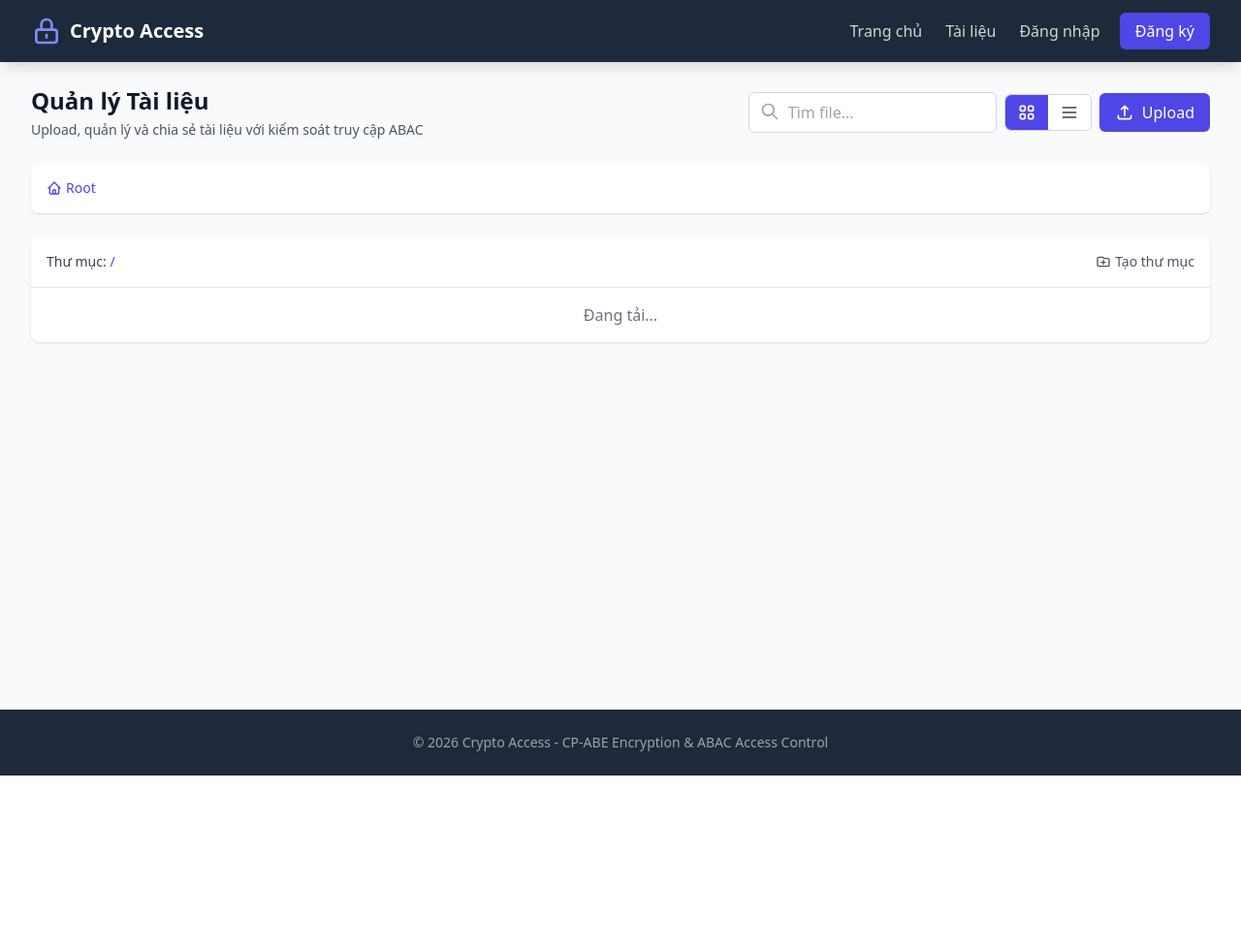
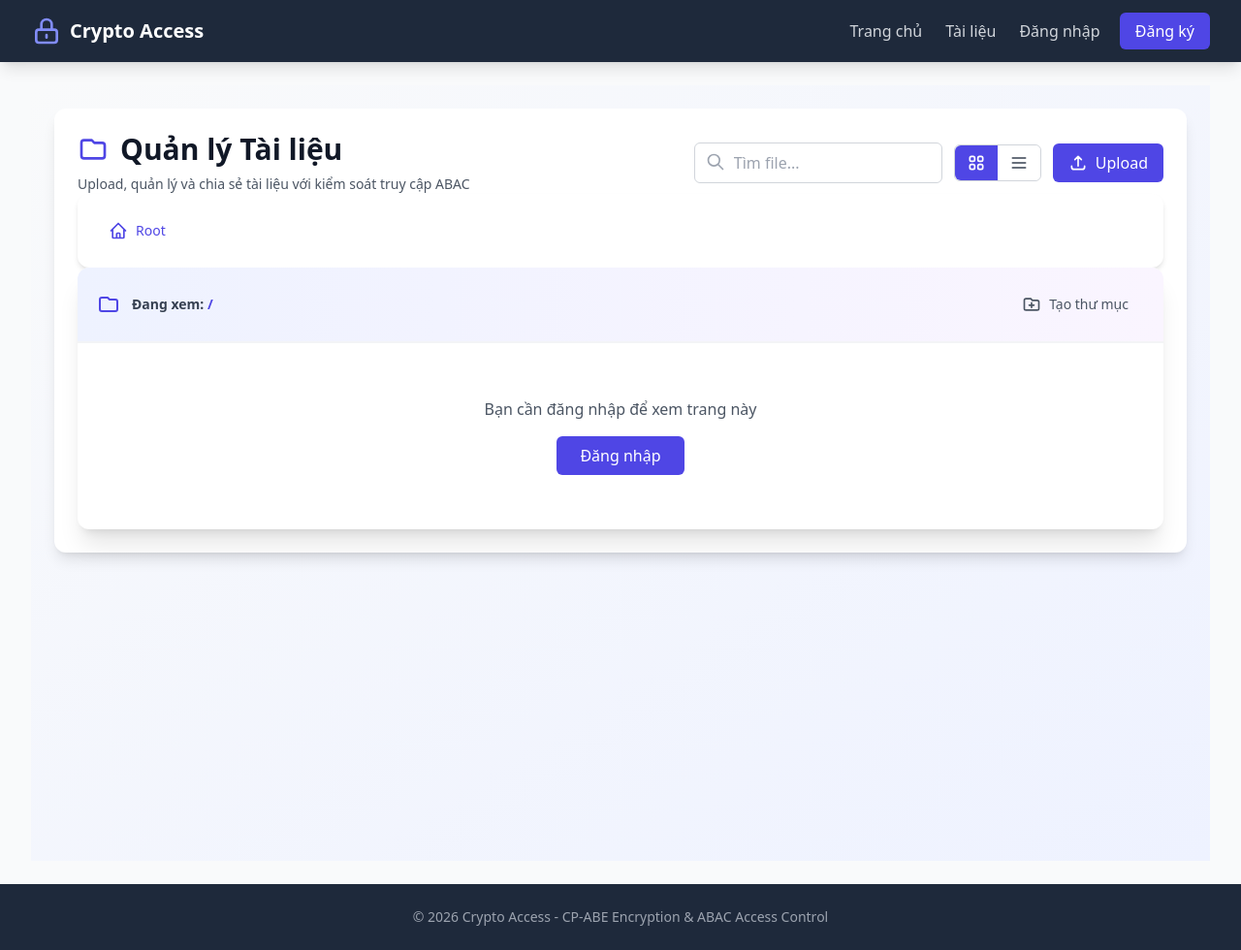
Before and after one commit to WanThinnn/Cloud-Policy-Crypto-Access, a Django app: page /manage/files/ in a window 1280 px wide. Shown: the whole page at 97% size. Before the commit the page ends 800 px from the top, so only its background shows below. Run offline with Django 5.2, Linux system fonts and the light colour scheme; some libraries are stand-ins or nearby versions.

Commit message:
Enhance document management UI with animations and improved styling
- Added fade-in animation for file items to enhance user experience.
- Updated layout with a gradient background and improved header styling.
- Enhanced breadcrumb navigation and button styles for better accessibility.
- Improved files container with a more visually appealing design and responsive grid layout.

```diff
--- a/src/static/js/files-manager.js
+++ b/src/static/js/files-manager.js
@@ -1,4 +1,11 @@
 // Files Manager - Advanced File Management System
+(function () {
+    'use strict';
+
+    // Prevent double loading
+    if (window.filesManagerLoaded) return;
+    window.filesManagerLoaded = true;
+
     const API_BASE = '/api/storage/';
     let currentPath = '';
     let currentView = 'grid'; // grid or list
@@ -43,8 +50,9 @@ function setupEventListeners() {
 
         // Drag & Drop
         const dropZone = document.getElementById('drop-zone');
-    const filesContainer = document.querySelector('.bg-white.shadow.rounded-lg');
+        const filesContainer = document.getElementById('files-container');
 
+        if (filesContainer) {
             ['dragenter', 'dragover', 'dragleave', 'drop'].forEach(eventName => {
                 filesContainer.addEventListener(eventName, preventDefaults, false);
                 document.body.addEventListener(eventName, preventDefaults, false);
@@ -52,9 +60,10 @@ function setupEventListeners() {
 
             ['dragenter', 'dragover'].forEach(eventName => {
                 filesContainer.addEventListener(eventName, () => {
-            dropZone.classList.remove('hidden');
+                    if (dropZone) dropZone.classList.remove('hidden');
                 }, false);
             });
+        }
 
         ['dragleave', 'drop'].forEach(eventName => {
             dropZone.addEventListener(eventName, () => {
@@ -95,7 +104,9 @@ async function loadFolder(path = '') {
 
         try {
             showLoading();
-        const response = await fetch(`${API_BASE}files/browse/?path=${encodeURIComponent(path)}`, { headers });
+            const url = `${API_BASE}files/browse/?path=${encodeURIComponent(path)}&bucket=documents`;
+            console.log('Loading folder:', url);
+            const response = await fetch(url, { headers });
 
             if (!response.ok) {
                 throw new Error('Failed to load files');
@@ -158,11 +169,18 @@ function renderGridView(files) {
             const isFolder = file.type === 'folder' || file.name.endsWith('/');
             const icon = isFolder ? getFolderIcon() : getFileIcon(file.name);
             const name = file.name.replace(/\/$/, '');
-        const filePath = file.path || name;
-        const fileId = btoa(filePath); // base64 encode for ID
+            // Fix: Use correct path construction
+            let filePath;
+            if (isFolder) {
+                // For folders, construct the full path
+                filePath = currentPath ? `${currentPath}/${name}` : name;
+            } else {
+                // For files, use the provided path or construct it
+                filePath = file.path || (currentPath ? `${currentPath}/${name}` : name);
+            }
 
             return `
-            <div class="file-item group relative p-4 border-2 rounded-lg hover:border-indigo-300 hover:shadow-md transition cursor-pointer ${selectedFiles.has(filePath) ? 'border-indigo-500 bg-indigo-50' : 'border-gray-200'}"
+            <div class="file-item group relative p-6 bg-white border-2 rounded-xl hover:border-indigo-400 hover:shadow-lg hover:scale-105 transition-all duration-200 cursor-pointer ${selectedFiles.has(filePath) ? 'border-indigo-500 bg-indigo-50 shadow-md' : 'border-gray-200'}"
                 data-path="${filePath}"
                 data-type="${isFolder ? 'folder' : 'file'}"
                 onclick="handleFileClick('${filePath}', ${isFolder}, event)"
@@ -170,35 +188,58 @@ function renderGridView(files) {
 
                 <!-- Checkbox for bulk selection -->
                 ${!isFolder ? `
-                <div class="absolute top-2 left-2 opacity-0 group-hover:opacity-100 transition-opacity">
+                <div class="absolute top-3 left-3 opacity-0 group-hover:opacity-100 transition-opacity z-10">
                     <input type="checkbox"
-                        class="file-checkbox w-4 h-4 text-indigo-600 rounded"
+                        class="file-checkbox w-5 h-5 text-indigo-600 rounded border-2 border-gray-300 focus:ring-2 focus:ring-indigo-500"
                         onchange="toggleSelection('${filePath}')"
                         onclick="event.stopPropagation()"
                         ${selectedFiles.has(filePath) ? 'checked' : ''}>
                 </div>` : ''}
 
+                <!-- Folder Badge -->
+                ${isFolder ? `
+                <div class="absolute top-3 right-3 bg-yellow-100 text-yellow-800 text-xs font-semibold px-2 py-1 rounded-full">
+                    Thư mục
+                </div>` : ''}
+
                 <!-- File Icon -->
-                <div class="text-5xl mb-3 text-center">${icon}</div>
+                <div class="text-6xl mb-4 text-center flex items-center justify-center h-20">${icon}</div>
 
                 <!-- File Name -->
-                <p class="text-sm font-medium text-gray-900 truncate text-center mb-1" title="${name}">${name}</p>
+                <p class="text-sm font-semibold text-gray-900 truncate text-center mb-2 px-2" title="${name}">${name}</p>
 
-                <!-- File Size -->
-                ${file.size ? `<p class="text-xs text-gray-500 text-center">${formatSize(file.size)}</p>` : ''}
+                <!-- File Info -->
+                <div class="text-center space-y-1">
+                    ${file.size ? `<p class="text-xs text-gray-500"><span class="font-medium">Kích thước:</span> ${formatSize(file.size)}</p>` : ''}
+                    ${isFolder ? `<p class="text-xs text-yellow-600 font-medium">📁 Click để mở</p>` : ''}
+                </div>
 
                 <!-- Quick Actions (visible on hover) -->
                 ${!isFolder ? `
-                <div class="absolute bottom-2 right-2 opacity-0 group-hover:opacity-100 transition-opacity flex gap-1">
+                <div class="absolute bottom-3 right-3 opacity-0 group-hover:opacity-100 transition-all flex gap-2">
                     <button onclick="previewFile('${filePath}', event)"
-                        class="p-1.5 bg-white rounded-full shadow-md hover:bg-indigo-50"
+                        class="p-2 bg-indigo-600 text-white rounded-lg shadow-lg hover:bg-indigo-700 transform hover:scale-110 transition-all"
                         title="Xem trước">
-                        <svg class="w-4 h-4 text-indigo-600" fill="none" stroke="currentColor" viewBox="0 0 24 24">
+                        <svg class="w-5 h-5" fill="none" stroke="currentColor" viewBox="0 0 24 24">
                             <path stroke-linecap="round" stroke-linejoin="round" stroke-width="2" d="M15 12a3 3 0 11-6 0 3 3 0 016 0z"/>
                             <path stroke-linecap="round" stroke-linejoin="round" stroke-width="2" d="M2.458 12C3.732 7.943 7.523 5 12 5c4.478 0 8.268 2.943 9.542 7-1.274 4.057-5.064 7-9.542 7-4.477 0-8.268-2.943-9.542-7z"/>
                         </svg>
                     </button>
-                </div>` : ''}
+                    <button onclick="downloadFile('${filePath}', event)"
+                        class="p-2 bg-green-600 text-white rounded-lg shadow-lg hover:bg-green-700 transform hover:scale-110 transition-all"
+                        title="Download">
+                        <svg class="w-5 h-5" fill="none" stroke="currentColor" viewBox="0 0 24 24">
+                            <path stroke-linecap="round" stroke-linejoin="round" stroke-width="2" d="M4 16v1a3 3 0 003 3h10a3 3 0 003-3v-1m-4-4l-4 4m0 0l-4-4m4 4V4"/>
+                        </svg>
+                    </button>
+                </div>` : `
+                <div class="absolute bottom-3 right-3 opacity-0 group-hover:opacity-100 transition-all">
+                    <div class="p-2 bg-yellow-500 text-white rounded-lg shadow-lg">
+                        <svg class="w-5 h-5" fill="none" stroke="currentColor" viewBox="0 0 24 24">
+                            <path stroke-linecap="round" stroke-linejoin="round" stroke-width="2" d="M9 5l7 7-7 7"/>
+                        </svg>
+                    </div>
+                </div>`}
             </div>
         `;
         }).join('');
@@ -213,7 +254,13 @@ function renderListView(files) {
             const isFolder = file.type === 'folder' || file.name.endsWith('/');
             const icon = isFolder ? getFolderIcon() : getFileIcon(file.name);
             const name = file.name.replace(/\/$/, '');
-        const filePath = file.path || name;
+            // Fix: Use correct path construction
+            let filePath;
+            if (isFolder) {
+                filePath = currentPath ? `${currentPath}/${name}` : name;
+            } else {
+                filePath = file.path || (currentPath ? `${currentPath}/${name}` : name);
+            }
 
             return `
             <div class="file-item flex items-center justify-between p-3 hover:bg-gray-50 cursor-pointer ${selectedFiles.has(filePath) ? 'bg-indigo-50' : ''}"
@@ -351,18 +398,20 @@ async function downloadFile(filePath, event) {
 
         try {
             showAlert('Đang tải file...', 'info');
-        const url = `${API_BASE}files/download_by_path/?path=${encodeURIComponent(filePath)}`;
+            const url = `${API_BASE}files/download_by_path/?path=${encodeURIComponent(filePath)}&bucket=documents`;
 
+            console.log('Downloading from:', url);
             const response = await fetch(url, { headers });
 
             if (response.status === 403) {
-            const error = await response.json();
+                const error = await response.json().catch(() => ({ error: 'Access denied' }));
                 showAlert('🚫 ' + (error.error || 'Bạn không có quyền download file này'), 'error');
                 return;
             }
 
             if (!response.ok) {
-            throw new Error('Download failed');
+                const errorData = await response.json().catch(() => ({ error: response.statusText }));
+                throw new Error(errorData.error || 'Download failed');
             }
 
             const contentDisposition = response.headers.get('Content-Disposition');
@@ -410,11 +459,12 @@ async function previewFile(filePath, event) {
         </div>`;
 
         try {
-        const url = `${API_BASE}files/download_by_path/?path=${encodeURIComponent(filePath)}`;
+            const url = `${API_BASE}files/download_by_path/?path=${encodeURIComponent(filePath)}&bucket=documents`;
+            console.log('Previewing file:', url);
             const response = await fetch(url, { headers });
 
             if (response.status === 403) {
-            const error = await response.json();
+                const error = await response.json().catch(() => ({ error: 'Access denied' }));
                 content.innerHTML = `
                 <div class="text-center py-12">
                     <svg class="mx-auto h-16 w-16 text-red-400" fill="none" stroke="currentColor" viewBox="0 0 24 24">
@@ -427,7 +477,9 @@ async function previewFile(filePath, event) {
             }
 
             if (!response.ok) {
-            throw new Error('Failed to load file');
+                const errorData = await response.json().catch(() => ({ error: response.statusText }));
+                console.error('Preview error:', errorData);
+                throw new Error(errorData.error || 'Failed to load file');
             }
 
             // Handle different file types
@@ -584,7 +636,9 @@ function closeUploadModal() {
 
     async function loadFolderList() {
         try {
-        const response = await fetch(`${API_BASE}files/browse/?path=`, { headers });
+            const url = `${API_BASE}files/browse/?path=&bucket=documents`;
+            console.log('Loading folder list:', url);
+            const response = await fetch(url, { headers });
             if (!response.ok) throw new Error('Failed to load folders');
 
             const data = await response.json();
@@ -634,6 +688,9 @@ async function handleUpload(e) {
         formData.append('file', file);
         formData.append('bucket_name', 'documents');
         formData.append('file_path', folder ? `${folder}/${file.name}` : file.name);
+        formData.append('is_public', 'false');
+
+        console.log('Uploading file:', file.name, 'to path:', folder ? `${folder}/${file.name}` : file.name);
 
         try {
             // Show progress bar
@@ -666,18 +723,24 @@ async function handleUpload(e) {
             progressBar.style.width = '100%';
             progressText.textContent = '100%';
 
+            console.log('Upload response status:', response.status);
+
             if (response.status === 403) {
-            const err = await response.json();
+                const err = await response.json().catch(() => ({ error: 'Access denied' }));
                 showAlert('🚫 ' + (err.error || 'Bạn không có quyền upload file'), 'error');
+                console.error('Upload forbidden:', err);
                 return;
             }
 
             if (response.ok) {
+                const result = await response.json();
+                console.log('Upload successful:', result);
                 showAlert('✅ Upload thành công!', 'success');
                 closeUploadModal();
                 loadFolder(currentPath);
             } else {
                 const err = await response.json().catch(() => ({ error: 'Upload thất bại' }));
+                console.error('Upload error:', err);
                 showAlert('❌ ' + (err.error || err.detail || 'Upload thất bại'), 'error');
             }
 
@@ -795,3 +858,23 @@ function createFolder() {
 
         showAlert('Chức năng tạo thư mục sẽ được implement sau', 'info');
     }
+
+    // ============= EXPOSE TO GLOBAL SCOPE =============
+    window.loadFolder = loadFolder;
+    window.handleFileClick = handleFileClick;
+    window.previewFile = previewFile;
+    window.downloadFile = downloadFile;
+    window.toggleSelection = toggleSelection;
+    window.clearSelection = clearSelection;
+    window.bulkDownload = bulkDownload;
+    window.bulkDelete = bulkDelete;
+    window.refreshFolders = refreshFolders;
+    window.closePreview = closePreview;
+    window.downloadFromPreview = downloadFromPreview;
+    window.contextAction = contextAction;
+    // Stub for createFolder helper
+    window.createFolder = function () {
+        showAlert('Tính năng tạo thư mục đang phát triển', 'info');
+    };
+
+})(); // End of IIFE
--- a/src/templates/documents/files.html
+++ b/src/templates/documents/files.html
@@ -3,14 +3,35 @@
 {% block title %}Quản lý Tài liệu - Document Management{% endblock %}
 
 {% block content %}
-<div class="space-y-6">
+<style>
+    @keyframes fadeIn {
+        from { opacity: 0; transform: translateY(10px); }
+        to { opacity: 1; transform: translateY(0); }
+    }
+
+    .file-item {
+        animation: fadeIn 0.3s ease-out;
+    }
+
+    .file-item:hover {
+        animation: none;
+    }
+</style>
+
+<div class="space-y-6 bg-gradient-to-br from-gray-50 to-indigo-50 min-h-screen p-6">
     <!-- Header với Search và View Toggle -->
-    <div class="flex flex-col md:flex-row md:justify-between md:items-center gap-4">
-        <div>
-            <h1 class="text-2xl font-bold text-gray-900">Quản lý Tài liệu</h1>
-            <p class="mt-1 text-sm text-gray-600">Upload, quản lý và chia sẻ tài liệu với kiểm soát truy cập ABAC</p>
-        </div>
-        <div class="flex items-center gap-2">
+    <div class="bg-white rounded-xl shadow-lg p-6">
+        <div class="flex flex-col md:flex-row md:justify-between md:items-center gap-4">
+            <div>
+                <h1 class="text-3xl font-bold text-gray-900 flex items-center gap-3">
+                    <svg class="w-8 h-8 text-indigo-600" fill="none" stroke="currentColor" viewBox="0 0 24 24">
+                        <path stroke-linecap="round" stroke-linejoin="round" stroke-width="2" d="M3 7v10a2 2 0 002 2h14a2 2 0 002-2V9a2 2 0 00-2-2h-6l-2-2H5a2 2 0 00-2 2z"/>
+                    </svg>
+                    Quản lý Tài liệu
+                </h1>
+                <p class="mt-2 text-sm text-gray-600">Upload, quản lý và chia sẻ tài liệu với kiểm soát truy cập ABAC</p>
+            </div>
+            <div class="flex items-center gap-3"
             <!-- Search Box -->
             <div class="relative">
                 <input type="text" id="search-input" placeholder="Tìm file..."
@@ -69,15 +90,15 @@
     </div>
 
     <!-- Breadcrumb Navigation -->
-    <div class="bg-white shadow rounded-lg p-4">
+    <div class="bg-white shadow-md rounded-xl p-5">
         <div class="flex items-center gap-2 text-sm">
-            <button onclick="loadFolder('')" class="text-indigo-600 hover:text-indigo-800 flex items-center gap-1">
-                <svg class="w-4 h-4" fill="none" stroke="currentColor" viewBox="0 0 24 24">
+            <button onclick="loadFolder('')" class="text-indigo-600 hover:text-indigo-800 font-medium flex items-center gap-2 hover:bg-indigo-50 px-3 py-2 rounded-lg transition-colors">
+                <svg class="w-5 h-5" fill="none" stroke="currentColor" viewBox="0 0 24 24">
                     <path stroke-linecap="round" stroke-linejoin="round" stroke-width="2" d="M3 12l2-2m0 0l7-7 7 7M5 10v10a1 1 0 001 1h3m10-11l2 2m-2-2v10a1 1 0 01-1 1h-3m-6 0a1 1 0 001-1v-4a1 1 0 011-1h2a1 1 0 011 1v4a1 1 0 001 1m-6 0h6"/>
                 </svg>
                 Root
             </button>
-            <span id="breadcrumb"></span>
+            <span id="breadcrumb" class="flex items-center gap-1"></span>
         </div>
     </div>
 
@@ -91,23 +112,28 @@
     </div>
 
     <!-- Files Container -->
-    <div class="bg-white shadow rounded-lg">
-        <div class="p-4 border-b border-gray-200">
+    <div id="files-container" class="bg-white shadow-xl rounded-xl overflow-hidden">
+        <div class="p-5 border-b-2 border-gray-100 bg-gradient-to-r from-indigo-50 to-purple-50">
             <div class="flex items-center justify-between">
-                <span class="text-sm font-medium text-gray-700">
-                    Thư mục: <span id="current-path" class="text-indigo-600">/</span>
-                </span>
-                <button onclick="createFolder()" class="text-sm text-gray-600 hover:text-gray-800 flex items-center gap-1">
-                    <svg class="w-4 h-4" fill="none" stroke="currentColor" viewBox="0 0 24 24">
+                <div class="flex items-center gap-3">
+                    <svg class="w-6 h-6 text-indigo-600" fill="none" stroke="currentColor" viewBox="0 0 24 24">
+                        <path stroke-linecap="round" stroke-linejoin="round" stroke-width="2" d="M3 7v10a2 2 0 002 2h14a2 2 0 002-2V9a2 2 0 00-2-2h-6l-2-2H5a2 2 0 00-2 2z"/>
+                    </svg>
+                    <span class="text-sm font-semibold text-gray-700">
+                        Đang xem: <span id="current-path" class="text-indigo-600 font-bold">/</span>
+                    </span>
+                </div>
+                <button onclick="createFolder()" class="text-sm text-gray-600 hover:text-indigo-600 hover:bg-indigo-50 px-4 py-2 rounded-lg flex items-center gap-2 transition-all">
+                    <svg class="w-5 h-5" fill="none" stroke="currentColor" viewBox="0 0 24 24">
                         <path stroke-linecap="round" stroke-linejoin="round" stroke-width="2" d="M9 13h6m-3-3v6m-9 1V7a2 2 0 012-2h6l2 2h6a2 2 0 012 2v8a2 2 0 01-2 2H5a2 2 0 01-2-2z"/>
                     </svg>
-                    Tạo thư mục
+                    <span class="font-medium">Tạo thư mục</span>
                 </button>
             </div>
         </div>
 
         <!-- Grid View -->
-        <div id="files-grid" class="p-4 grid grid-cols-2 md:grid-cols-4 lg:grid-cols-4 gap-4">
+        <div id="files-grid" class="p-6 grid grid-cols-2 md:grid-cols-3 lg:grid-cols-4 xl:grid-cols-5 gap-6">
             <p class="col-span-full text-center text-gray-500">Đang tải...</p>
         </div>
 
```
Lines whose indentation alone changed are shown as unchanged.
